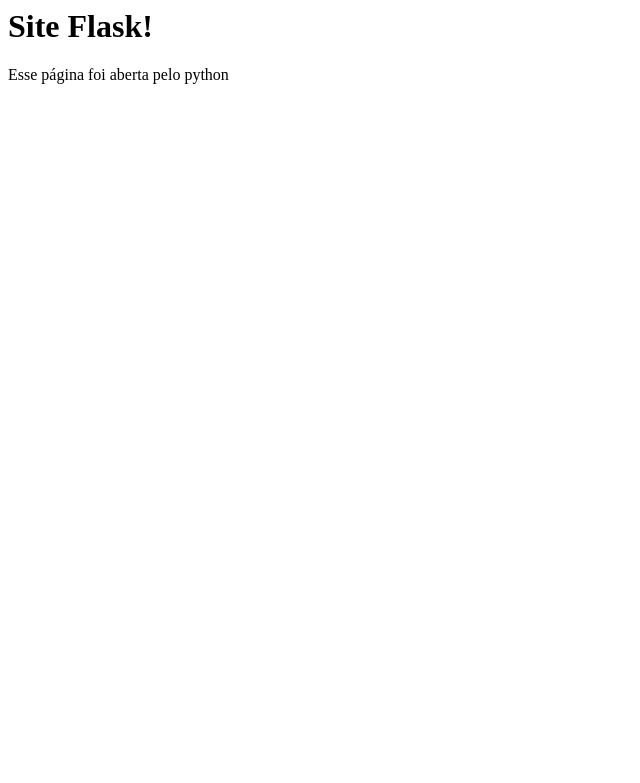
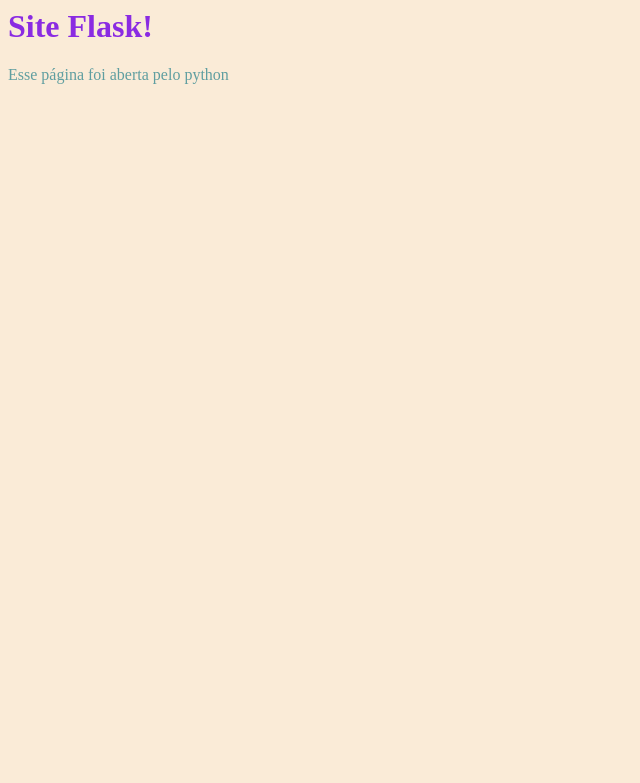
Before and after one commit to Ryan06080410/Flask-Modelo, a Flask app: page / in a window 1280 px wide. Shown: the top 783 px of the page, without its empty margins (0-640 px from the left). Run offline with Flask 3, Linux system fonts and the light colour scheme.

Commit message:
Adicionado estilo CSS

```diff
--- /dev/null
+++ b/static/style.css
@@ -0,0 +1,9 @@
+body{
+    background-color:antiquewhite;
+}
+h1{
+    color:blueviolet
+}
+p{
+    color: cadetblue;
+}
--- a/templates/index.html
+++ b/templates/index.html
@@ -1,6 +1,7 @@
 <html>
     <head>
         <title>Yessssssss</title>
+        <link rel="stylesheet" href="{{ url_for('static',filename='style.css') }}">
     </head>
     <body>
         <h1>Site Flask!</h1>
```
